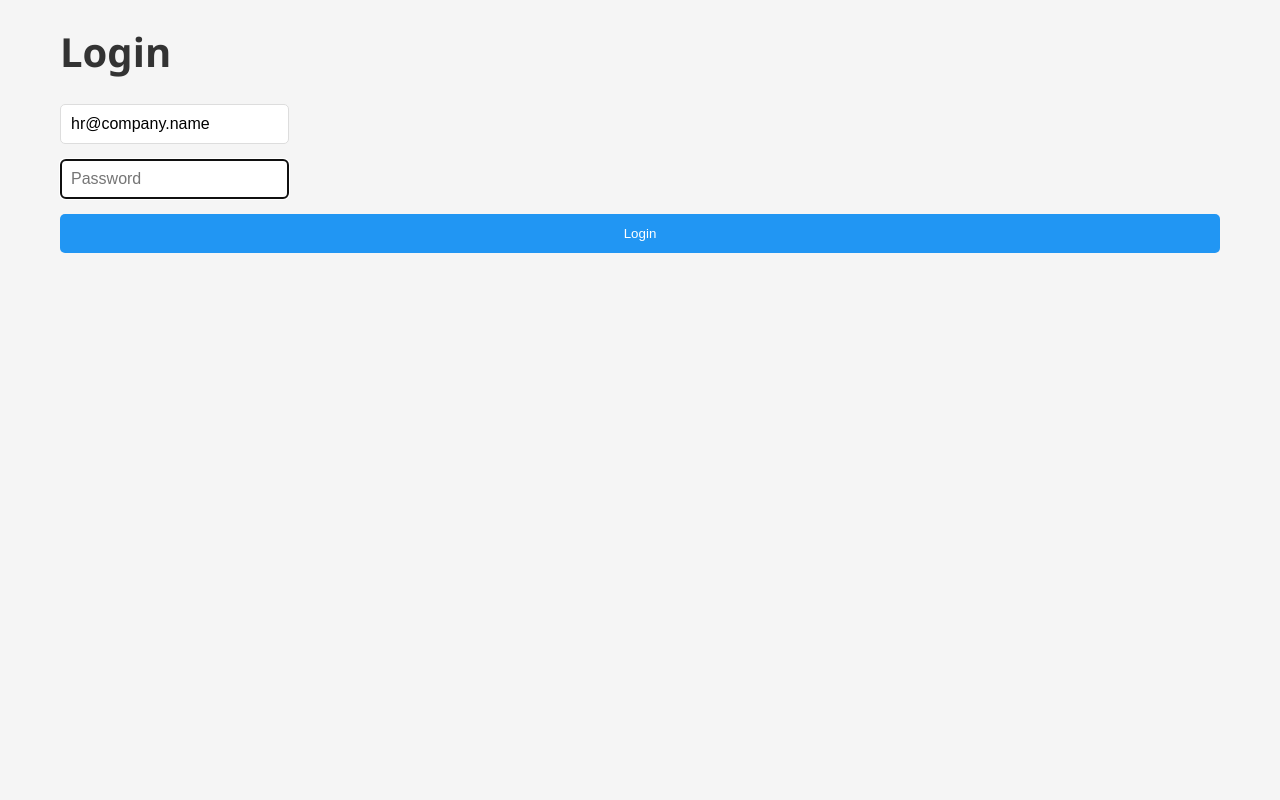
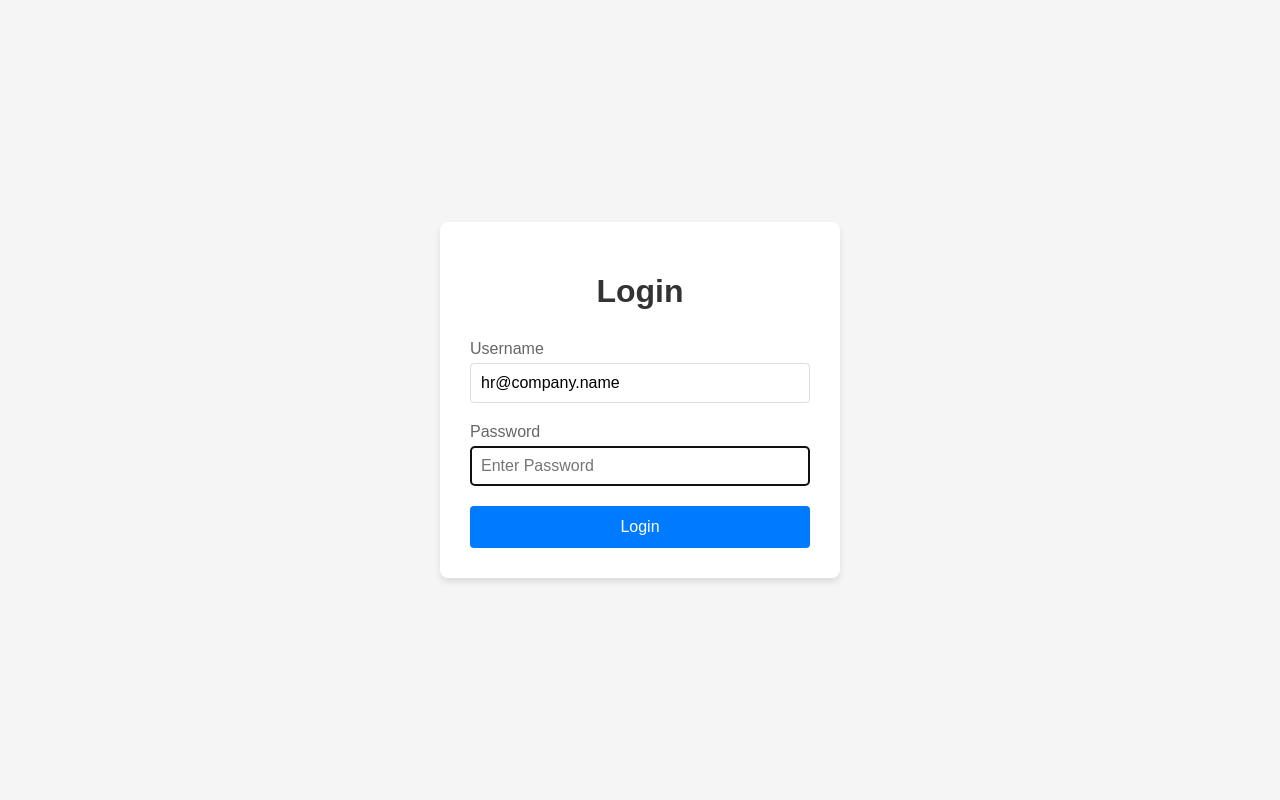
Before and after one commit to Premkumark20/payroll-dbms, a Flask app: page /login in a window 1280 px wide. Run offline with Flask 3, Linux system fonts and the light colour scheme.

Commit message:
Centered login form and improved login page styling

```diff
--- a/templates/login.html
+++ b/templates/login.html
@@ -4,21 +4,107 @@
     <meta charset="UTF-8">
     <meta name="viewport" content="width=device-width, initial-scale=1.0">
     <title>Login - Payroll Management System</title>
-    <link rel="stylesheet" href="{{ url_for('static', filename='css/style.css') }}">
+    <style>
+        body {
+            margin: 0;
+            padding: 0;
+            height: 100vh;
+            display: flex;
+            justify-content: center;
+            align-items: center;
+            background-color: #f5f5f5;
+            font-family: Arial, sans-serif;
+        }
+        .login-container {
+            width: 100%;
+            max-width: 400px;
+            padding: 20px;
+        }
+        .login-card {
+            background: white;
+            padding: 30px;
+            border-radius: 8px;
+            box-shadow: 0 4px 6px rgba(0, 0, 0, 0.1);
+        }
+        .login-card h1 {
+            text-align: center;
+            color: #333;
+            margin-bottom: 30px;
+        }
+        .form-group {
+            margin-bottom: 20px;
+        }
+        .form-group label {
+            display: block;
+            margin-bottom: 5px;
+            color: #666;
+        }
+        .form-group input {
+            width: 100%;
+            padding: 10px;
+            border: 1px solid #ddd;
+            border-radius: 4px;
+            font-size: 16px;
+            box-sizing: border-box;
+        }
+        .btn-primary {
+            width: 100%;
+            padding: 12px;
+            background-color: #007bff;
+            color: white;
+            border: none;
+            border-radius: 4px;
+            font-size: 16px;
+            cursor: pointer;
+            transition: background-color 0.3s;
+        }
+        .btn-primary:hover {
+            background-color: #0056b3;
+        }
+        .loading-screen {
+            position: fixed;
+            top: 0;
+            left: 0;
+            right: 0;
+            bottom: 0;
+            background: rgba(255, 255, 255, 0.9);
+            display: flex;
+            justify-content: center;
+            align-items: center;
+            z-index: 1000;
+        }
+        .loading-screen.hidden {
+            display: none;
+        }
+        .spinner {
+            width: 40px;
+            height: 40px;
+            border: 4px solid #f3f3f3;
+            border-top: 4px solid #3498db;
+            border-radius: 50%;
+            animation: spin 1s linear infinite;
+        }
+        @keyframes spin {
+            0% { transform: rotate(0deg); }
+            100% { transform: rotate(360deg); }
+        }
+    </style>
 </head>
 <body>
     <div class="loading-screen">
         <div class="spinner"></div>
     </div>
-    <div class="container login-container">
+    <div class="login-container">
         <div class="login-card">
             <h1>Login</h1>
-            <form id="loginForm" class="form-grid">
+            <form id="loginForm" method="POST">
                 <div class="form-group">
-                    <input type="email" id="username" name="username" placeholder="Email" required readonly value="hr@company.name">
+                    <label for="username">Username</label>
+                    <input type="email" id="username" name="username" value="hr@company.name" readonly required>
                 </div>
                 <div class="form-group">
-                    <input type="password" id="password" name="password" placeholder="Password" required autofocus>
+                    <label for="password">Password</label>
+                    <input type="password" id="password" name="password" placeholder="Enter Password" required autofocus>
                 </div>
                 <button type="submit" class="btn-primary">Login</button>
             </form>
@@ -26,9 +112,45 @@
     </div>
     <script>
         document.addEventListener('DOMContentLoaded', () => {
+            // Hide loading screen
             document.querySelector('.loading-screen').classList.add('hidden');
-            // Focus on password field when page loads
+
+            // Focus on password field
             document.getElementById('password').focus();
+
+            // Handle form submission
+            document.getElementById('loginForm').addEventListener('submit', async (e) => {
+                e.preventDefault();
+
+                const username = document.getElementById('username').value;
+                const password = document.getElementById('password').value;
+
+                // Show loading
+                document.querySelector('.loading-screen').classList.remove('hidden');
+
+                try {
+                    const response = await fetch('/login', {
+                        method: 'POST',
+                        headers: {
+                            'Content-Type': 'application/json',
+                        },
+                        body: JSON.stringify({ username, password })
+                    });
+
+                    const data = await response.json();
+                    if (data.success) {
+                        window.location.href = '/';
+                    } else {
+                        alert('Invalid password. Please try again.');
+                        document.getElementById('password').value = '';
+                        document.getElementById('password').focus();
+                    }
+                } catch (error) {
+                    alert('An error occurred. Please try again.');
+                }
+
+                document.querySelector('.loading-screen').classList.add('hidden');
+            });
         });
     </script>
 </body>
```
Also changed, not shown: docs/login.html (+73 -2 lines).
